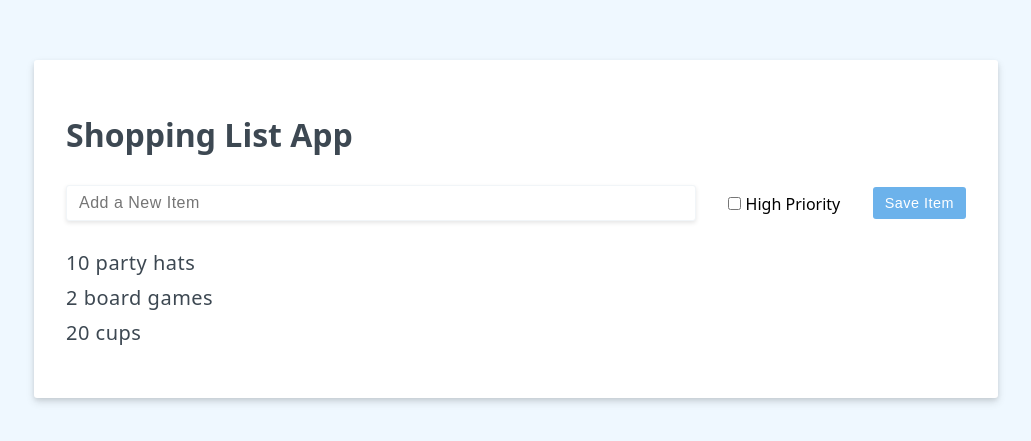
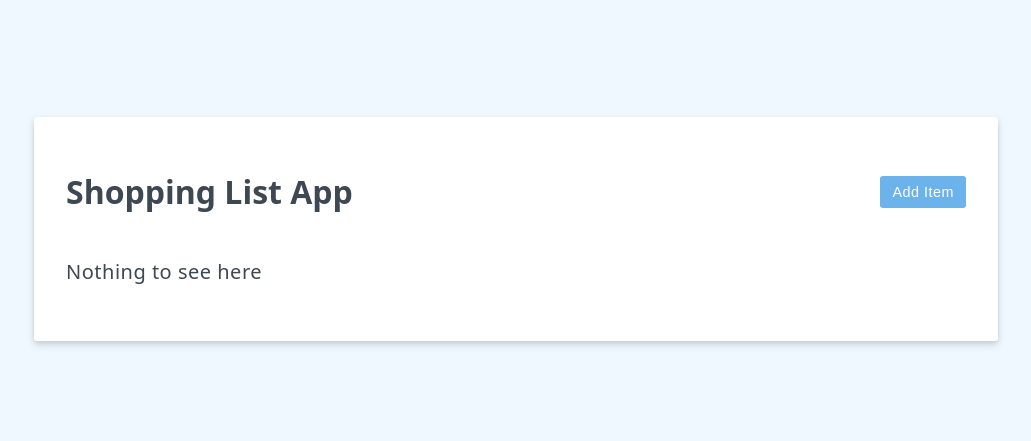
Before and after one commit to ManoelIvisson/Intro-to-Vue-3-Composition-API, a Vue app in the folder Shopping-List-App/: page / in a window 1280 px wide. Shown: the part 171-612 px from the top of the page, without its empty margins (124-1155 px from the left). Built offline with nearby package versions, Linux system fonts and the light colour scheme.

Commit message:
feature: Explorando as condicionais com v-if e v-else

```diff
--- a/Shopping-List-App/src/App.vue
+++ b/Shopping-List-App/src/App.vue
@@ -2,19 +2,31 @@
 import { ref } from 'vue'
 
 const header = ref('Shopping List App')
-const items = ref([
-  {id: 1, label: '10 party hats'},
-  {id: 2, label: '2 board games'},
-  {id: 3, label: '20 cups'}
-])
+const items = ref([])
 const newItem = ref('')
 const newItemHighPriority = ref(false)
+const editing = ref(false)
+
+function saveItem() {
+  items.value.push({id: items.value.length + 1, label: newItem.value})
+  newItem.value = ""
+}
+
+function doEdit(e) {
+  editing.value = e
+  newItem.value = ""
+}
+
 </script>
 
 <template>
-  <h1>{{ header }}</h1>
+  <div class="header">
+    <h1>{{ header }}</h1>
+    <button v-if="editing" class="btn" @click="doEdit(false)">Cancel</button>
+    <button v-else class="btn btn-primary" @click="doEdit(true)">Add Item</button>
+  </div>
 
-  <form class="add-item-form" @submit.prevent="items.push({id: items.length + 1, label: newItem})">
+  <form v-if="editing" class="add-item-form" @submit.prevent="saveItem">
     <input type="text" v-model="newItem" placeholder="Add a New Item">
     <label>
       <input type="checkbox" v-model="newItemHighPriority" value=true>
@@ -27,4 +39,8 @@
     <li v-for="{id, label} in items" :key="id">{{ label }}</li>
   </ul>
 
+  <p v-if="!items.length">
+    Nothing to see here
+  </p>
+
 </template>
```
